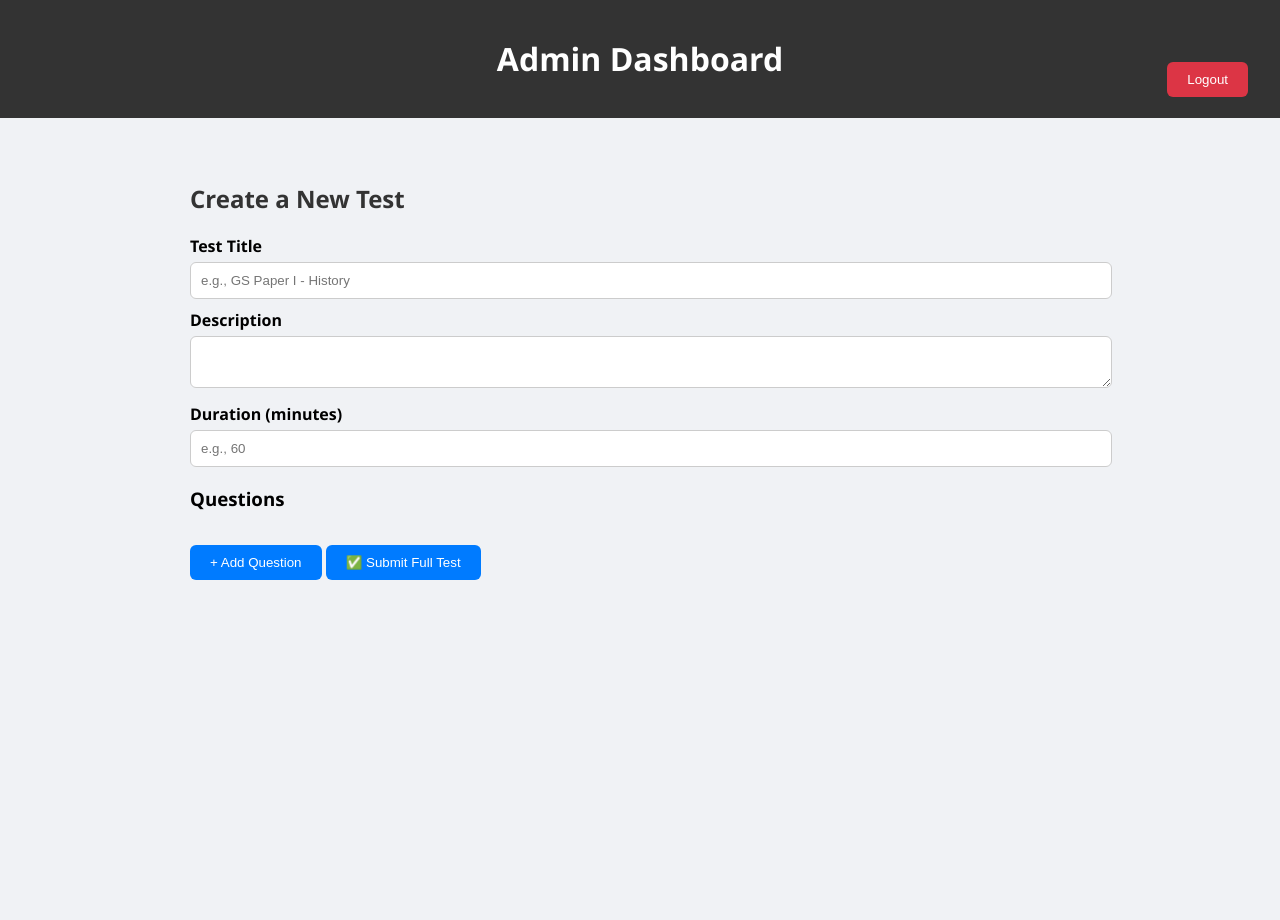
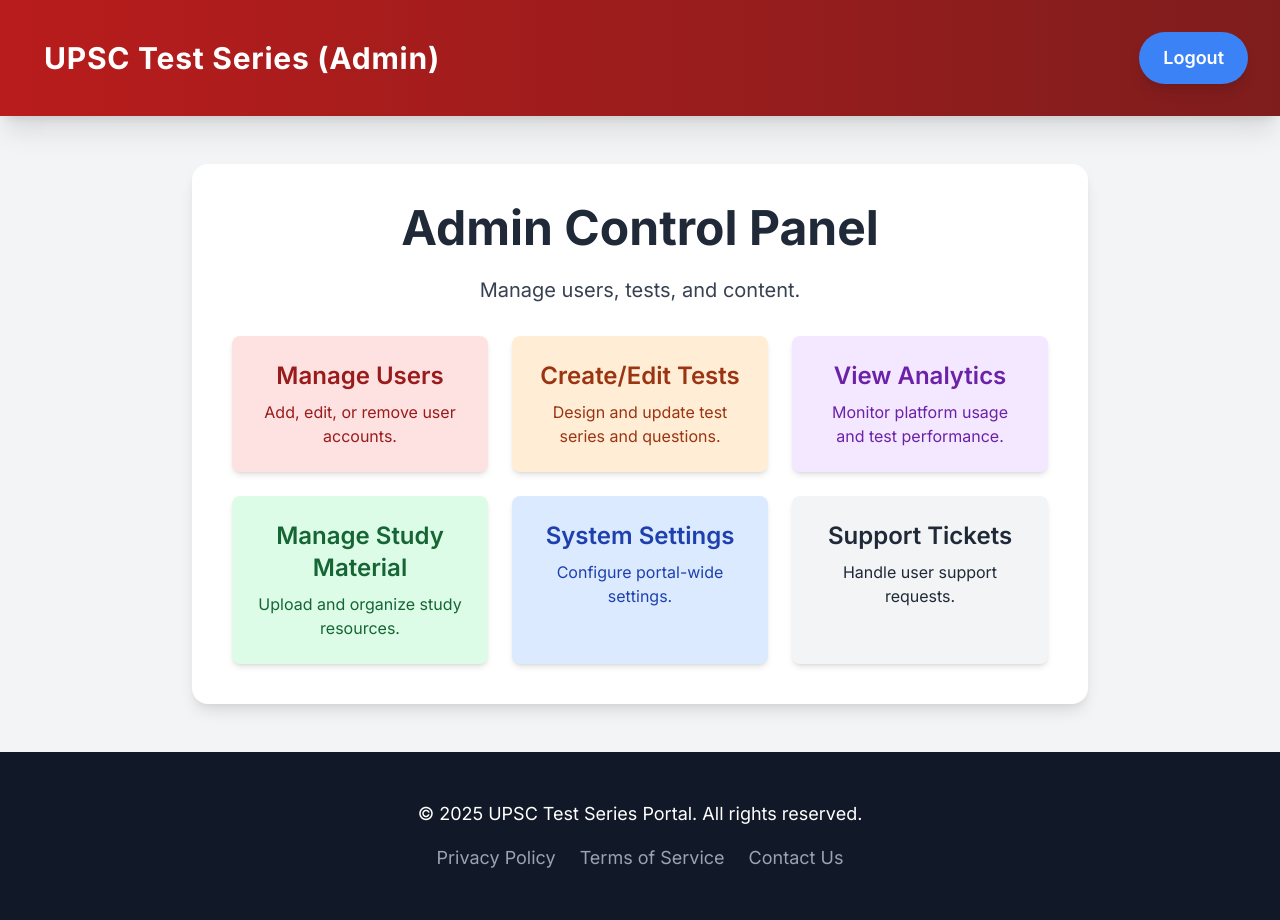
Before and after one commit to upscaspirantmzr/app, a plain HTML site: page admin-dashboard.html in a window 1280 px wide. Before the commit the page ends 800 px from the top, so only its background shows below. Drawn offline with nearby package versions, Linux system fonts and the light colour scheme; no server answers.

Commit message:
Update admin-dashboard.html

```diff
--- a/admin-dashboard.html
+++ b/admin-dashboard.html
@@ -2,220 +2,170 @@
 <html lang="en">
 <head>
     <meta charset="UTF-8">
-  <title>Admin Dashboard - UPSC Test Series</title>
     <meta name="viewport" content="width=device-width, initial-scale=1.0">
-
-  <!-- Firebase SDKs -->
-  <script src="https://www.gstatic.com/firebasejs/9.24.0/firebase-app-compat.js"></script>
-  <script src="https://www.gstatic.com/firebasejs/9.24.0/firebase-auth-compat.js"></script>
-  <script src="https://www.gstatic.com/firebasejs/9.24.0/firebase-firestore-compat.js"></script>
-  <script src="firebaseConfig.js"></script>
-
+    <title>Admin Dashboard - UPSC Test Series Portal</title>
+    <!-- Tailwind CSS CDN -->
+    <script src="https://cdn.tailwindcss.com"></script>
+    <link href="https://fonts.googleapis.com/css2?family=Inter:wght@400;500;600;700&display=swap" rel="stylesheet">
     <style>
         body {
-      font-family: 'Segoe UI', sans-serif;
-      background-color: #f0f2f5;
-      margin: 0;
+            font-family: 'Inter', sans-serif;
+            background-color: #f3f4f6; /* Light gray background */
+            color: #333;
+            display: flex;
+            flex-direction: column;
+            min-height: 100vh;
         }
-
-    header {
-      background-color: #333;
-      color: white;
+        .container {
+            max-width: 1200px;
+            margin: 0 auto;
             padding: 1rem;
+        }
+        .dashboard-card {
+            background-color: white;
+            padding: 2.5rem;
+            border-radius: 1rem;
+            box-shadow: 0 10px 15px -3px rgba(0, 0, 0, 0.1), 0 4px 6px -2px rgba(0, 0, 0, 0.05);
+        }
+        .message-box {
+            padding: 1rem;
+            border-radius: 0.5rem;
+            margin-top: 1rem;
+            font-weight: 500;
             text-align: center;
         }
-
-    .container {
-      max-width: 900px;
-      margin: auto;
-      padding: 2rem;
-    }
-
-    h2 {
-      margin-top: 2rem;
-      color: #333;
-    }
-
-    label {
-      display: block;
-      margin-top: 10px;
-      font-weight: bold;
-    }
-
-    input, textarea, select {
-      width: 100%;
-      padding: 10px;
-      margin-top: 5px;
-      border-radius: 6px;
-      border: 1px solid #ccc;
-    }
-
-    button {
-      margin-top: 1rem;
-      padding: 10px 20px;
-      background-color: #007bff;
-      color: white;
-      border: none;
-      border-radius: 6px;
-      cursor: pointer;
-    }
-
-    button:hover {
-      background-color: #0056b3;
-    }
-
-    .logout {
-      float: right;
-      margin-right: 1rem;
-      margin-top: -2.5rem;
-      background-color: #dc3545;
-    }
-
-    .logout:hover {
-      background-color: #c82333;
-    }
-
-    .question-block {
-      background: #fff;
-      border: 1px solid #ccc;
-      padding: 1rem;
-      border-radius: 8px;
-      margin-top: 1rem;
-    }
-
-    .remove-btn {
-      background-color: #e74c3c;
-      margin-top: 10px;
-    }
-
-    .message {
-      color: green;
-      margin-top: 1rem;
+        .message-box.error {
+            background-color: #fee2e2; /* Red-100 */
+            color: #991b1b; /* Red-800 */
         }
     </style>
 </head>
-<body>
+<body class="antialiased">
+    <!-- Navigation Bar -->
+    <nav class="bg-gradient-to-r from-red-700 to-red-900 p-4 shadow-xl">
+        <div class="container flex justify-between items-center">
+            <a href="index.html" class="text-white text-3xl font-extrabold tracking-wide rounded-md px-3 py-2 hover:bg-red-800 transition duration-300 ease-in-out">UPSC Test Series (Admin)</a>
+            <div class="flex space-x-6">
+                <span id="adminEmailDisplay" class="text-white text-lg font-medium px-3 py-2"></span>
+                <button id="adminLogoutButton" class="bg-blue-500 text-white px-6 py-3 rounded-full shadow-lg hover:bg-blue-600 transform hover:scale-105 transition duration-300 font-semibold text-lg">Logout</button>
+            </div>
+        </div>
+    </nav>
 
-  <header>
-    <h1>Admin Dashboard</h1>
-    <button class="logout" onclick="logout()">Logout</button>
-  </header>
+    <main class="flex-grow flex items-center justify-center py-12 px-4">
+        <div class="dashboard-card text-center max-w-4xl w-full">
+            <h2 class="text-5xl font-bold mb-6 text-gray-800">Admin Control Panel</h2>
+            <p class="text-xl text-gray-700 mb-4">Manage users, tests, and content.</p>
+            <p id="adminIdDisplay" class="text-lg text-gray-600 mb-8 break-all"></p>
+            <div id="message" class="message-box hidden"></div>
 
-  <div class="container">
-    <h2>Create a New Test</h2>
+            <div class="grid grid-cols-1 md:grid-cols-3 gap-6 mt-8">
+                <a href="#" class="block p-6 bg-red-100 text-red-800 rounded-lg shadow-md hover:bg-red-200 transition duration-300 transform hover:-translate-y-1">
+                    <h3 class="text-2xl font-semibold mb-2">Manage Users</h3>
+                    <p>Add, edit, or remove user accounts.</p>
+                </a>
+                <a href="#" class="block p-6 bg-orange-100 text-orange-800 rounded-lg shadow-md hover:bg-orange-200 transition duration-300 transform hover:-translate-y-1">
+                    <h3 class="text-2xl font-semibold mb-2">Create/Edit Tests</h3>
+                    <p>Design and update test series and questions.</p>
+                </a>
+                <a href="#" class="block p-6 bg-purple-100 text-purple-800 rounded-lg shadow-md hover:bg-purple-200 transition duration-300 transform hover:-translate-y-1">
+                    <h3 class="text-2xl font-semibold mb-2">View Analytics</h3>
+                    <p>Monitor platform usage and test performance.</p>
+                </a>
+                <a href="#" class="block p-6 bg-green-100 text-green-800 rounded-lg shadow-md hover:bg-green-200 transition duration-300 transform hover:-translate-y-1">
+                    <h3 class="text-2xl font-semibold mb-2">Manage Study Material</h3>
+                    <p>Upload and organize study resources.</p>
+                </a>
+                <a href="#" class="block p-6 bg-blue-100 text-blue-800 rounded-lg shadow-md hover:bg-blue-200 transition duration-300 transform hover:-translate-y-1">
+                    <h3 class="text-2xl font-semibold mb-2">System Settings</h3>
+                    <p>Configure portal-wide settings.</p>
+                </a>
+                <a href="#" class="block p-6 bg-gray-100 text-gray-800 rounded-lg shadow-md hover:bg-gray-200 transition duration-300 transform hover:-translate-y-1">
+                    <h3 class="text-2xl font-semibold mb-2">Support Tickets</h3>
+                    <p>Handle user support requests.</p>
+                </a>
+            </div>
+        </div>
+    </main>
 
-    <label for="testTitle">Test Title</label>
-    <input type="text" id="testTitle" placeholder="e.g., GS Paper I - History">
+    <!-- Footer -->
+    <footer class="bg-gray-900 text-white py-8 mt-auto">
+        <div class="container text-center text-lg">
+            <p>&copy; 2025 UPSC Test Series Portal. All rights reserved.</p>
+            <div class="flex justify-center space-x-6 mt-4">
+                <a href="#" class="text-gray-400 hover:text-white transition duration-300">Privacy Policy</a>
+                <a href="#" class="text-gray-400 hover:text-white transition duration-300">Terms of Service</a>
+                <a href="#" class="text-gray-400 hover:text-white transition duration-300">Contact Us</a>
+            </div>
+        </div>
+    </footer>
 
-    <label for="testDesc">Description</label>
-    <textarea id="testDesc" rows="2"></textarea>
+    <!-- Firebase Configuration and SDKs -->
+    <script type="module" src="firebase_config.js"></script>
+    <script type="module">
+        import { initializeApp } from "https://www.gstatic.com/firebasejs/11.6.1/firebase-app.js";
+        import { getAuth, onAuthStateChanged, signOut } from "https://www.gstatic.com/firebasejs/11.6.1/firebase-auth.js";
+        import { getFirestore, doc, getDoc } from "https://www.gstatic.com/firebasejs/11.6.1/firebase-firestore.js";
+        import { firebaseConfig } from './firebase_config.js'; // Import firebaseConfig
 
-    <label for="testDuration">Duration (minutes)</label>
-    <input type="number" id="testDuration" placeholder="e.g., 60">
+        // Initialize Firebase
+        const app = initializeApp(firebaseConfig);
+        const auth = getAuth(app);
+        const db = getFirestore(app);
 
-    <h3>Questions</h3>
-    <div id="questionsContainer"></div>
-    <button onclick="addQuestion()">+ Add Question</button>
+        const adminIdDisplay = document.getElementById('adminIdDisplay');
+        const adminEmailDisplay = document.getElementById('adminEmailDisplay');
+        const adminLogoutButton = document.getElementById('adminLogoutButton');
+        const messageBox = document.getElementById('message');
 
-    <button onclick="submitTest()">✅ Submit Full Test</button>
+        // Function to display messages
+        function showMessage(message, type) {
+            messageBox.textContent = message;
+            messageBox.className = `message-box ${type}`; // Apply success or error class
+            messageBox.classList.remove('hidden');
+            setTimeout(() => {
+                messageBox.classList.add('hidden');
+            }, 5000); // Hide after 5 seconds
+        }
 
-    <div id="message" class="message"></div>
-  </div>
+        // Listen for authentication state changes
+        onAuthStateChanged(auth, async (user) => {
+            if (user) {
+                // User is signed in.
+                console.log("Admin user is signed in:", user);
+                // In a real application, you would verify admin role here using Firestore
+                // For now, we assume anyone successfully logged in via admin-login.html is an admin
+                // This is a placeholder for actual role-based access control
+                // For example:
+                // const userDocRef = doc(db, "users", user.uid);
+                // const userDocSnap = await getDoc(userDocRef);
+                // if (!userDocSnap.exists() || userDocSnap.data().role !== 'admin') {
+                //     await signOut(auth); // Sign out non-admin user
+                //     window.location.href = 'admin-login.html'; // Redirect to admin login
+                //     return;
+                // }
 
-  <script>
-    const db = firebase.firestore();
-    const allowedAdmins = ["admin@upscportal.com"]; // your admin emails
-
-    firebase.auth().onAuthStateChanged((user) => {
-      if (!user || !allowedAdmins.includes(user.email)) {
-        alert("Access denied.");
-        firebase.auth().signOut().then(() => location.href = "admin-login.html");
+                adminIdDisplay.textContent = `Admin User ID: ${user.uid}`;
+                adminEmailDisplay.textContent = `Welcome, Admin ${user.email || 'User'}!`;
+            } else {
+                // User is signed out.
+                console.log("No admin user is signed in. Redirecting to admin login.");
+                // Redirect to admin login page if not authenticated
+                window.location.href = 'admin-login.html';
             }
         });
 
-    function logout() {
-      firebase.auth().signOut().then(() => location.href = "admin-login.html");
+        // Handle admin logout
+        adminLogoutButton.addEventListener('click', async () => {
+            try {
+                await signOut(auth);
+                console.log("Admin signed out successfully.");
+                window.location.href = 'admin-login.html'; // Redirect to admin login page after logout
+            } catch (error) {
+                console.error("Admin logout error:", error);
+                showMessage(`Logout failed: ${error.message}`, 'error');
             }
-
-    let questionCount = 0;
-
-    function addQuestion() {
-      const qContainer = document.getElementById('questionsContainer');
-      const qId = `q${questionCount++}`;
-
-      const block = document.createElement('div');
-      block.className = 'question-block';
-      block.innerHTML = `
-        <label>Question:</label>
-        <input type="text" id="${qId}_question" placeholder="Enter question text">
-
-        <label>Option A:</label><input type="text" id="${qId}_opt0">
-        <label>Option B:</label><input type="text" id="${qId}_opt1">
-        <label>Option C:</label><input type="text" id="${qId}_opt2">
-        <label>Option D:</label><input type="text" id="${qId}_opt3">
-
-        <label>Correct Option:</label>
-        <select id="${qId}_correct">
-          <option value="0">A</option>
-          <option value="1">B</option>
-          <option value="2">C</option>
-          <option value="3">D</option>
-        </select>
-
-        <button class="remove-btn" onclick="this.parentElement.remove()">Remove</button>
-      `;
-
-      qContainer.appendChild(block);
-    }
-
-    function submitTest() {
-      const title = document.getElementById("testTitle").value.trim();
-      const desc = document.getElementById("testDesc").value.trim();
-      const duration = parseInt(document.getElementById("testDuration").value.trim());
-
-      if (!title || !desc || isNaN(duration)) {
-        alert("Fill in all test details.");
-        return;
-      }
-
-      const questions = [];
-      const blocks = document.querySelectorAll('.question-block');
-      for (let block of blocks) {
-        const q = block.querySelector(`[id$="_question"]`).value.trim();
-        const opts = [
-          block.querySelector(`[id$="_opt0"]`).value.trim(),
-          block.querySelector(`[id$="_opt1"]`).value.trim(),
-          block.querySelector(`[id$="_opt2"]`).value.trim(),
-          block.querySelector(`[id$="_opt3"]`).value.trim()
-        ];
-        const correct = parseInt(block.querySelector(`[id$="_correct"]`).value);
-
-        if (!q || opts.some(o => !o)) {
-          alert("Fill all fields for each question.");
-          return;
-        }
-
-        questions.push({ question: q, options: opts, correct: correct });
-      }
-
-      db.collection("tests").add({
-        title,
-        description: desc,
-        duration,
-        questions,
-        createdAt: firebase.firestore.FieldValue.serverTimestamp()
-      }).then(() => {
-        document.getElementById("message").textContent = "✅ Test saved successfully!";
-        document.getElementById("questionsContainer").innerHTML = "";
-        document.getElementById("testTitle").value = "";
-        document.getElementById("testDesc").value = "";
-        document.getElementById("testDuration").value = "";
-        questionCount = 0;
-      }).catch((e) => {
-        alert("Error: " + e.message);
         });
-    }
     </script>
-
 </body>
 </html>
```
Lines whose indentation alone changed are shown as unchanged.
